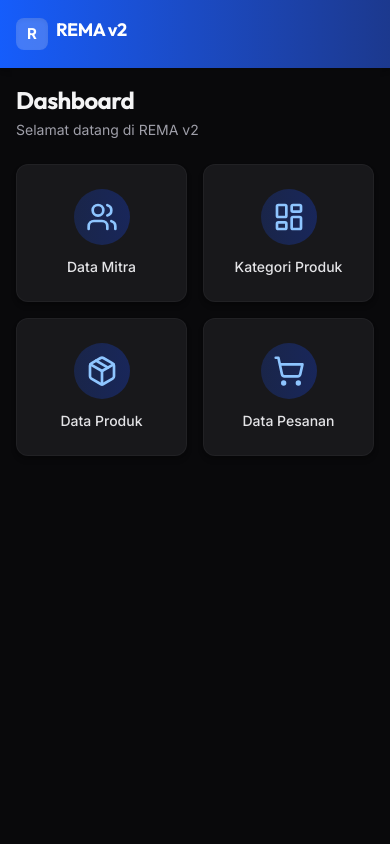
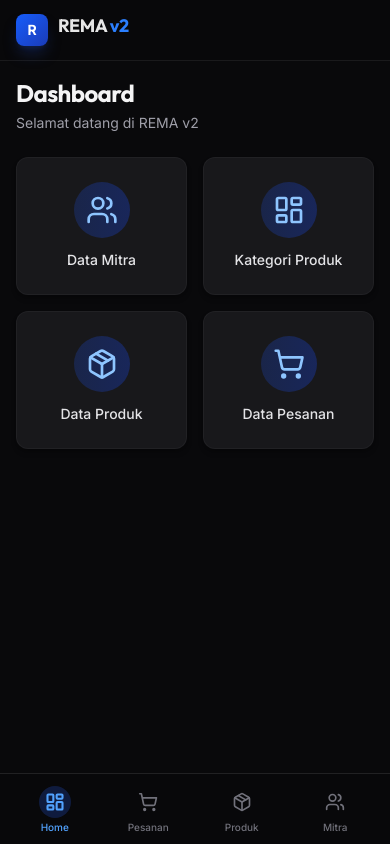
Before and after one commit to nurhasanfadillah/Rema-AntigravityV2, a React (Vite) app: page / in a window 390 px wide. Built offline with nearby package versions, Linux system fonts and the light colour scheme; no server answers.

Commit message:
feat: Introduce new pages for order management, product/partner/category listings, and foundational mobile UI components.

```diff
--- a/package.json
+++ b/package.json
@@ -15,6 +15,7 @@
     "lucide-react": "^0.575.0",
     "react": "^19.2.0",
     "react-dom": "^19.2.0",
+    "react-hot-toast": "^2.6.0",
     "react-router-dom": "^7.13.1",
     "tailwindcss": "^4.2.1",
     "zustand": "^5.0.11"
--- /dev/null
+++ b/src/components/layout/BottomNavigation.tsx
@@ -0,0 +1,47 @@
+import { Link, useLocation } from 'react-router-dom';
+import { LayoutDashboard, ShoppingCart, Package, Users } from 'lucide-react';
+
+export function BottomNavigation() {
+    const location = useLocation();
+
+    const navItems = [
+        { label: 'Home', path: '/', icon: LayoutDashboard },
+        { label: 'Pesanan', path: '/pesanan', icon: ShoppingCart },
+        { label: 'Produk', path: '/produk', icon: Package },
+        { label: 'Mitra', path: '/mitra', icon: Users },
+    ];
+
+    // Check if the current path starts with the nav item path
+    // Special case for Home ('/') so it doesn't match everything
+    const isActive = (path: string) => {
+        if (path === '/') {
+            return location.pathname === '/';
+        }
+        return location.pathname.startsWith(path);
+    };
+
+    return (
+        <nav className="fixed bottom-0 left-0 right-0 max-w-md mx-auto bg-zinc-950/90 backdrop-blur-md border-t border-zinc-800/80 pb-safe z-50">
+            <div className="flex justify-around items-center px-2 py-3">
+                {navItems.map((item) => {
+                    const active = isActive(item.path);
+                    const Icon = item.icon;
+                    return (
+                        <Link
+                            key={item.path}
+                            to={item.path}
+                            className={`flex flex-col items-center justify-center w-16 gap-1 transition-all duration-200 active:scale-95 ${active ? 'text-blue-500' : 'text-zinc-500 hover:text-zinc-300'}`}
+                        >
+                            <div className={`p-1.5 rounded-full transition-all duration-300 ${active ? 'bg-blue-900/40 text-blue-400' : 'bg-transparent'}`}>
+                                <Icon className="w-5 h-5" strokeWidth={active ? 2.5 : 2} />
+                            </div>
+                            <span className={`text-[10px] font-medium leading-none ${active ? 'text-blue-400' : ''}`}>
+                                {item.label}
+                            </span>
+                        </Link>
+                    );
+                })}
+            </div>
+        </nav>
+    );
+}
--- a/src/components/layout/MobileLayout.tsx
+++ b/src/components/layout/MobileLayout.tsx
@@ -1,24 +1,49 @@
 import { Outlet } from 'react-router-dom';
+import { Toaster } from 'react-hot-toast';
+import { BottomNavigation } from './BottomNavigation';
 
 export function MobileLayout() {
     return (
-        <div className="flex flex-col min-h-screen bg-zinc-950 text-zinc-100 max-w-md mx-auto shadow-2xl relative left-0 right-0">
+        <div className="flex flex-col min-h-screen bg-zinc-950 text-zinc-100 max-w-md mx-auto shadow-2xl relative">
             {/* Top Header */}
-            <header className="sticky top-0 z-50 bg-gradient-to-r from-blue-600 to-blue-900 px-4 py-4 flex items-center justify-between shadow-md">
-                <div className="flex items-center gap-2">
+            <header className="sticky top-0 z-50 bg-zinc-950/80 backdrop-blur-md px-4 py-3 flex items-center justify-between border-b border-zinc-800/60 transition-all duration-200">
+                <div className="flex items-center gap-2.5">
                     {/* Brand Logo Placeholder */}
-                    <div className="w-8 h-8 rounded-lg bg-white/20 flex items-center justify-center font-bold text-white shadow-inner">
-                        R
+                    <div className="w-8 h-8 rounded-lg bg-gradient-to-br from-blue-600 to-blue-800 flex items-center justify-center shadow-lg shadow-blue-900/40">
+                        <span className="font-bold text-white text-sm">R</span>
                     </div>
-                    <h1 className="text-lg font-semibold tracking-tight text-white">REMA v2</h1>
+                    <h1 className="text-lg font-semibold tracking-tight text-white/90">REMA <span className="text-blue-500 font-bold">v2</span></h1>
                 </div>
             </header>
 
             {/* Main Content Area */}
-            <main className="flex-1 w-full overflow-y-auto pb-24">
-                {/* Safe area padding bottom for mobile browsers */}
+            <main className="flex-1 w-full overflow-y-auto pb-20 no-scrollbar">
                 <Outlet />
             </main>
+
+            {/* Bottom Navigation */}
+            <BottomNavigation />
+
+            {/* Global Toaster for notifications */}
+            <Toaster
+                position="top-center"
+                toastOptions={{
+                    duration: 3000,
+                    style: {
+                        background: '#18181b', // zinc-900
+                        color: '#f4f4f5', // zinc-100
+                        border: '1px solid #27272a', // zinc-800
+                        borderRadius: '0.75rem',
+                        fontSize: '0.875rem',
+                    },
+                    success: {
+                        iconTheme: { primary: '#3b82f6', secondary: '#fff' },
+                    },
+                    error: {
+                        iconTheme: { primary: '#ef4444', secondary: '#fff' },
+                    },
+                }}
+            />
         </div>
     );
 }
--- a/src/components/ui/Button.tsx
+++ b/src/components/ui/Button.tsx
@@ -12,7 +12,7 @@ export function Button({
     className = '',
     ...props
 }: ButtonProps) {
-    const baseStyle = "inline-flex items-center justify-center font-medium rounded-lg transition-all duration-200 focus:outline-none focus:ring-2 focus:ring-blue-600/50 focus:ring-offset-2 focus:ring-offset-zinc-950 disabled:opacity-50 disabled:pointer-events-none";
+    const baseStyle = "inline-flex items-center justify-center font-medium rounded-lg transition-all duration-200 cursor-pointer active:scale-95 focus:outline-none focus:ring-2 focus:ring-blue-600/50 focus:ring-offset-2 focus:ring-offset-zinc-950 disabled:opacity-50 disabled:pointer-events-none disabled:active:scale-100";
     const variants = {
         primary: "bg-gradient-to-r from-blue-600 to-blue-900 hover:from-blue-500 hover:to-blue-800 active:from-blue-700 active:to-blue-950 text-white shadow-md shadow-blue-900/30 border border-blue-700/50",
         secondary: "bg-zinc-800 hover:bg-zinc-700 active:bg-zinc-900 text-white border border-zinc-700/50 shadow-sm",
--- a/src/pages/Kategori/KategoriList.tsx
+++ b/src/pages/Kategori/KategoriList.tsx
@@ -1,4 +1,5 @@
 import { useEffect, useState } from 'react';
+import { toast } from 'react-hot-toast';
 import { useCategoryStore } from '../../store/categoryStore';
 import { Card } from '../../components/ui/Card';
 import { Button } from '../../components/ui/Button';
@@ -19,15 +20,22 @@ export function KategoriList() {
         e.preventDefault();
         if (!namaKategori.trim()) return;
 
+        try {
             if (editingId) {
                 await updateCategory(editingId, { nama_kategori: namaKategori });
+                toast.success('Kategori berhasil diperbarui');
             } else {
                 await addCategory({ nama_kategori: namaKategori });
+                toast.success('Kategori berhasil ditambahkan');
             }
 
             setShowAddForm(false);
             setEditingId(null);
             setNamaKategori('');
+        } catch (error) {
+            toast.error('Gagal menyimpan kategori');
+            console.error(error);
+        }
     };
 
     const handleEdit = (cat: any) => {
@@ -38,7 +46,13 @@ export function KategoriList() {
 
     const handleDelete = async (id: string) => {
         if (window.confirm('Apakah Anda yakin ingin menghapus kategori ini?')) {
+            try {
                 await deleteCategory(id);
+                toast.success('Kategori berhasil dihapus');
+            } catch (error) {
+                toast.error('Gagal menghapus kategori');
+                console.error(error);
+            }
         }
     };
 
--- a/src/pages/Pesanan/PesananBaru.tsx
+++ b/src/pages/Pesanan/PesananBaru.tsx
@@ -1,4 +1,5 @@
 import { useState, useEffect } from 'react';
+import { toast } from 'react-hot-toast';
 import { useOrderStore } from '../../store/orderStore';
 import type { OrderDetail } from '../../store/orderStore';
 import { useMitraStore } from '../../store/mitraStore';
@@ -55,10 +56,11 @@ export function PesananBaru() {
     const handleSubmit = async (e: React.FormEvent) => {
         e.preventDefault();
         if (items.some(i => !i.product_id)) {
-            alert('Pilih produk untuk semua item sebelum menyimpan.');
+            toast.error('Pilih produk untuk semua item sebelum menyimpan.');
             return;
         }
 
+        try {
             await addOrder({
                 ...formData,
                 mitra_id: formData.sumber_pesanan === 'Online' ? formData.mitra_id : null,
@@ -66,7 +68,12 @@ export function PesananBaru() {
                 status: 'Menunggu Konfirmasi'
             }, items);
 
+            toast.success('Pesanan berhasil dibuat');
             navigate('/pesanan');
+        } catch (error) {
+            toast.error('Gagal membuat pesanan');
+            console.error(error);
+        }
     };
 
     return (
--- a/src/pages/Produk/ProdukList.tsx
+++ b/src/pages/Produk/ProdukList.tsx
@@ -1,4 +1,5 @@
 import { useEffect, useState } from 'react';
+import { toast } from 'react-hot-toast';
 import { useCategoryStore } from '../../store/categoryStore';
 import { useProductStore } from '../../store/productStore';
 import { Card } from '../../components/ui/Card';
@@ -36,15 +37,22 @@ export function ProdukList() {
             foto_produk: formData.foto_produk || null
         };
 
+        try {
             if (editingId) {
                 await updateProduct(editingId, payload);
+                toast.success('Produk berhasil diperbarui');
             } else {
                 await addProduct(payload);
+                toast.success('Produk berhasil ditambahkan');
             }
 
             setShowAddForm(false);
             setEditingId(null);
             setFormData({ nama_produk: '', category_id: '', deskripsi: '', harga_default: '', status: 'Aktif', foto_produk: '' });
+        } catch (error) {
+            toast.error('Gagal menyimpan data produk');
+            console.error(error);
+        }
     };
 
     const handleEdit = (prod: any) => {
@@ -62,7 +70,13 @@ export function ProdukList() {
 
     const handleDelete = async (id: string) => {
         if (window.confirm('Apakah Anda yakin ingin menghapus produk ini?')) {
+            try {
                 await deleteProduct(id);
+                toast.success('Produk berhasil dihapus');
+            } catch (error) {
+                toast.error('Gagal menghapus produk');
+                console.error(error);
+            }
         }
     };
 
```
Also changed, not shown: src/pages/Mitra/MitraList.tsx (+14 -0 lines), src/pages/Pesanan/PesananDetail.tsx (+17 -4 lines), 2 other files (tests, documents, lock files or other folders). Lines whose indentation alone changed are shown as unchanged.
